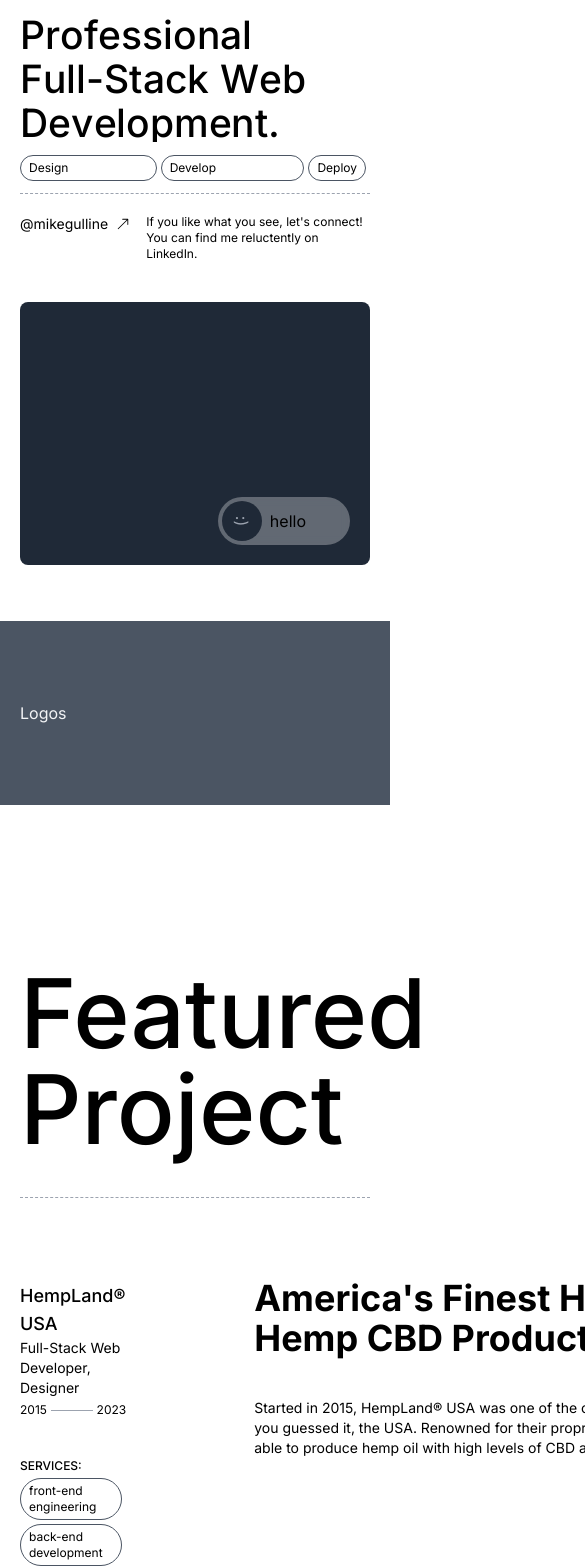
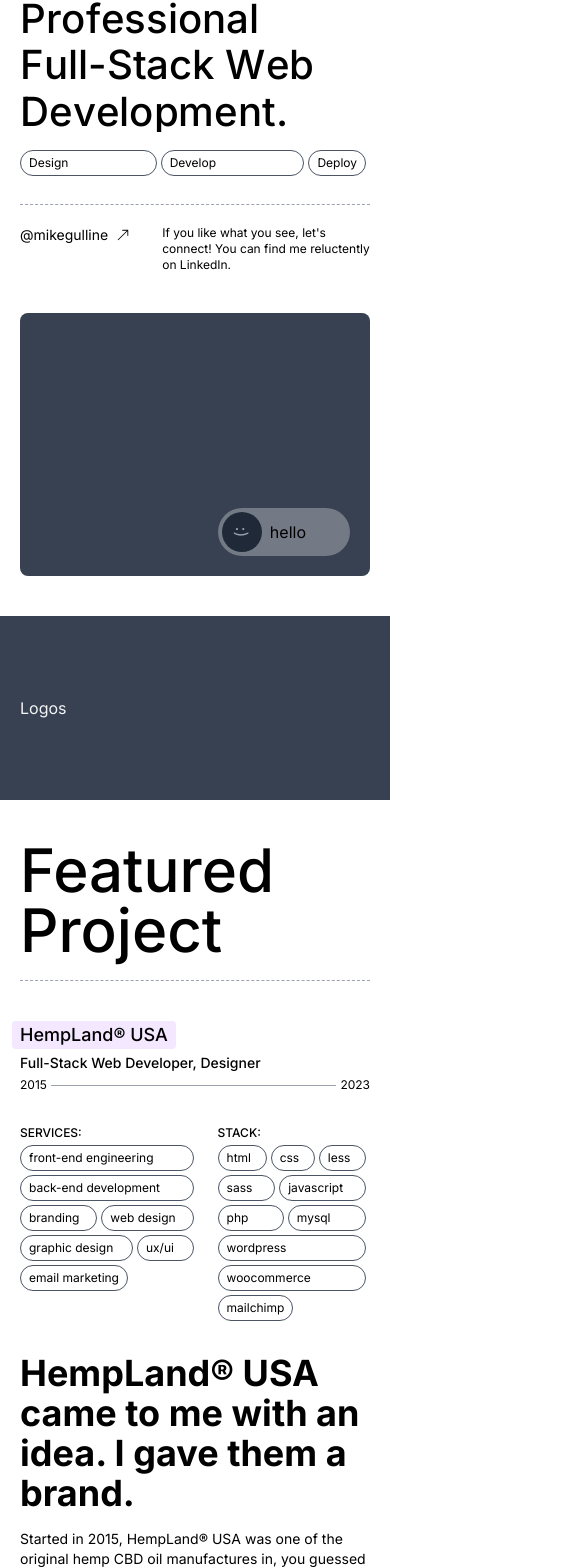
Before and after one commit to mikegulline/resume-portfolio, a Next.js app: page / in a window 390 px wide. Shown: the part 106-1674 px from the top of the page, 585 px wide, since content can reach past the window. Built offline with nearby package versions, Linux system fonts and the light colour scheme.

Commit message:
made HefoProductGallery responsive

```diff
--- a/src/components/header/menus.tsx
+++ b/src/components/header/menus.tsx
@@ -10,8 +10,8 @@
   mainMenuLink:
     'font-medium hover:text-purple-600 data-[ui=active]:underline data-[ui=active]:text-purple-600',
   button:
-    'px-3 lg:px-5 h-10 lg:h-12 flex font-medium items-center justify-center bg-purple-600 border border-purple-900 text-white rounded-full data-[ui=active]:bg-purple-100 data-[ui=active]:text-purple-600 data-[ui=active]:border-purple-600 hover:bg-white hover:text-purple-600 hover:border-purple-600',
-  icon: 'flex items-center justify-center h-10 w-10 bg-white text-purple-600 border border-purple-600 rounded-full text-xl hover:bg-purple-100',
+    'px-3 lg:px-5 h-10 lg:h-12 flex font-medium items-center justify-center bg-purple-100 border border-purple-600 text-purple-700 rounded-full data-[ui=active]:bg-purple-100 data-[ui=active]:text-purple-600 data-[ui=active]:border-purple-600 hover:bg-white hover:text-purple-600',
+  icon: 'flex items-center justify-center h-10 w-10 bg-white text-gray-700 border border-gray-300 rounded-full text-xl hover:bg-purple-600 hover:text-white hover:border-purple-600',
 } as const;
 
 const { mainMenuLink, button, icon } = linkStyles;
--- a/src/components/pill-tags/pill-tags.tsx
+++ b/src/components/pill-tags/pill-tags.tsx
@@ -10,7 +10,7 @@
           key={`${tag}-${i}`}
           className={`flex ${
             i < tags.length - 1 ? 'grow' : ''
-          } text-xs px-2 py-1 mr-1 mb-1 border border-gray-600 rounded-full hover:border-purple-600 hover:text-purple-600 hover:bg-purple-100 cursor-pointer select-none`}
+          } text-xs px-2 py-1 mr-1 mt-1 border border-gray-600 rounded-full hover:border-purple-600 hover:text-black hover:bg-purple-100 cursor-pointer select-none`}
         >
           {tag}
         </li>
--- a/src/components/sections/banner-logos/banner-logos.tsx
+++ b/src/components/sections/banner-logos/banner-logos.tsx
@@ -2,7 +2,7 @@
 
 export default function BannerLogos() {
   return (
-    <div className='bg-gray-600 text-gray-100 py-20'>
+    <div className='bg-gray-700 text-gray-100 py-20'>
       <Wrapper>Logos</Wrapper>
     </div>
   );
--- a/src/components/sections/hero-product-gallery/hero-product-gallery.tsx
+++ b/src/components/sections/hero-product-gallery/hero-product-gallery.tsx
@@ -6,7 +6,7 @@
   title: 'Full-Stack Web Developer, Designer',
   from: '2015',
   to: '2023',
-  subhead: "America's Finest Homegrown Hemp CBD Products",
+  subhead: 'HempLand® USA came to me with an idea. I gave them a brand.',
   body: 'Started in 2015, HempLand® USA was one of the original hemp CBD oil manufactures in, you guessed it, the USA. Renowned for their proprietary hemp strain, HempLand® USA is able to produce hemp oil with high levels of CBD and virtually no THC.',
   link: {
     text: 'Product',
@@ -41,41 +41,57 @@
 
 export default function HeroProductGallery() {
   return (
-    <section className='py-40'>
+    <section className='py-10 md:py-16 xl:py-32'>
       <Wrapper>
-        <h1 className='font-medium text-8xl mb-20 pb-10 border-b border-gray-400 border-dashed'>
+        <h1 className='font-medium text-6xl md:text-7xl  xl:text-8xl mb-10 pb-5  md:mb-10 md:pb-5 lg:mb-14 lg:pb-8 xl:mb-20 xl:pb-10 border-b border-gray-400 border-dashed'>
           Featured Project
         </h1>
 
-        <div className='flex items-start relative gap-32 '>
-          <div className='w-80 flex flex-col'>
-            <h1 className='text-lg font-medium mt-1 flex'>
+        <div className='lg:flex items-start relative lg:gap-14 xl:gap-32 lg:mb-14 xl:mb-20'>
+          <div className='lg:w-80 flex flex-col lg:h-[350px]'>
+            <h1 className='text-lg font-medium flex'>
+              <div className='-ml-2 px-2 bg-purple-100 rounded mb-1'>
                 {content.headline}
+              </div>
             </h1>
-            <p className='text-sm mb-1'>{content.title}</p>
-            <p className='text-xs mb-10 flex items-center gap-1'>
+            <p className='text-sm mb-1 font-medium'>{content.title}</p>
+            <p className='text-xs mb-8 lg:mb-1 flex items-center gap-1'>
               <span>{content.from}</span>
               <span className='grow border-b border-gray-400 mt-[2px]'></span>
               <span>{content.to}</span>
             </p>
-            <div className='font-medium uppercase text-xs mb-1'>Services:</div>
+            <div className='grow'></div>
+            <ul className='flex gap-5 lg:block mb-8 lg:mb-0'>
+              <li>
+                <div className='font-medium uppercase text-xs'>Services:</div>
                 <PillTags tags={content.services} />
-            <div className='font-medium uppercase text-xs mb-1 mt-4'>
+              </li>
+              <li>
+                <div className='font-medium uppercase text-xs lg:mt-4'>
                   Stack:
                 </div>
                 <PillTags tags={content.stack} />
+              </li>
+            </ul>
           </div>
-          <div className='grow h-full '>
-            <div className='w-[600px] flex flex-col'>
-              <h3 className='font-bold text-4xl mb-10 grow'>
+          <div className='grow lg:mb-0'>
+            <div className='lg:w-[568px] xl:w-[700px] flex flex-col lg:h-[350px]'>
+              <div className='grow  mb-8 lg:mb-0 lg:w-[520px] xl:w-[640px] '>
+                <h3 className='font-bold text-4xl lg:text-3xl xl:text-4xl mb-4'>
                   {content.subhead}
                 </h3>
                 <p className='text-sm'>{content.body}</p>
               </div>
+              <div className='md:columns-3 gap-4'>
+                <div className='aspect-video bg-gray-700 rounded-lg mb-4 md:mb-0'></div>
+                <div className='aspect-video bg-gray-700 rounded-lg mb-4 md:mb-0'></div>
+                <div className='aspect-video bg-gray-700 rounded-lg mb-4 md:mb-0'></div>
+              </div>
+            </div>
           </div>
         </div>
 
-        <div className='bg-gray-600 aspect-video mt-10 rounded-lg overflow-hidden'>
+        <div className='bg-gray-700 aspect-video rounded-lg overflow-hidden md:mt-4'>
           <div className='w-full h-full flex items-center justify-center'>
             <span>image</span>
           </div>
--- a/src/components/sections/hero-user-profile/hero-user-profile.tsx
+++ b/src/components/sections/hero-user-profile/hero-user-profile.tsx
@@ -19,15 +19,15 @@
   return (
     <section>
       <Wrapper>
-        <div className='lg:columns-2 gap-10 xl:gap-20 py-14 xl:py-20'>
+        <div className='lg:columns-2 gap-10 xl:gap-20 py-10 md:py-14 xl:py-20'>
           <div className='flex flex-col justify-between gap-2 xl:gap-4  lg:aspect-[4/3]'>
-            <h1 className='text-[10vw] lg:w-auto md:text-7xl lg:text-5xl xl:text-7xl leading-[1] md:leading-[1] lg:leading-[1] xl:leading-[1]  flex flex-col justify-center font-medium'>
+            <h1 className='text-[10.3vw] lg:w-auto md:text-7xl lg:text-5xl xl:text-7xl leading-[1] md:leading-[1] lg:leading-[1] xl:leading-[1]  flex flex-col justify-center font-medium'>
               <TextAnimation text={content.headline} />
             </h1>
             <div className='grow '>
               <PillTags tags={content.tags} />
             </div>
-            <ul className='flex gap-4 border-t border-dashed border-gray-400 pt-5'>
+            <ul className='flex gap-8 border-t border-dashed border-gray-400 pt-5 mt-5'>
               <li className='flex grow items-start'>
                 <Link
                   href={content.link.href}
@@ -45,7 +45,7 @@
           </div>
 
           <div className='relative rounded-lg overflow-hidden mt-10 lg:mt-0'>
-            <div className='bg-gray-800 aspect-[4/3]'>
+            <div className='bg-gray-700 aspect-[4/3]'>
               <div className='absolute right-5 bottom-5 z-10'>
                 <ul className='rounded-full backdrop-blur-sm bg-white/30 p-1 flex gap-2 items-center'>
                   <li>
```
Lines whose indentation alone changed are shown as unchanged.
